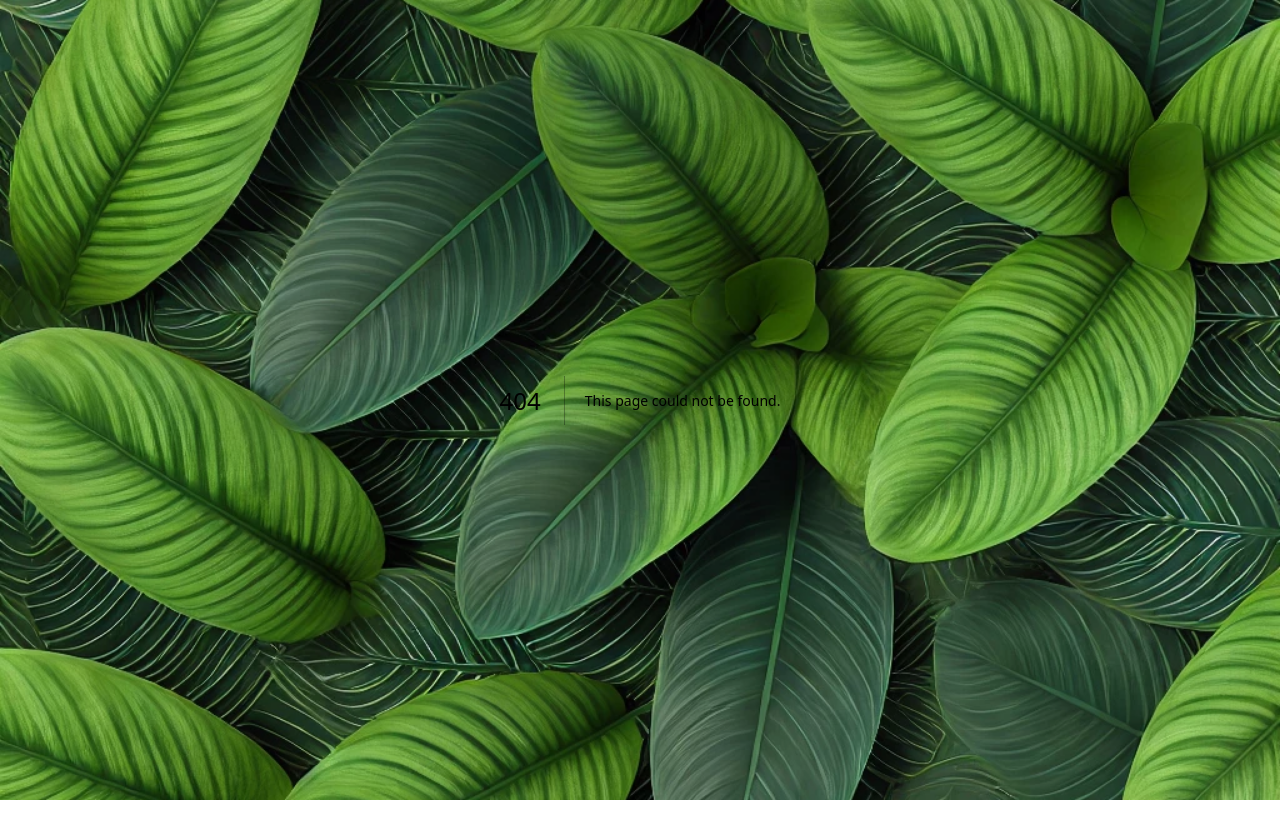
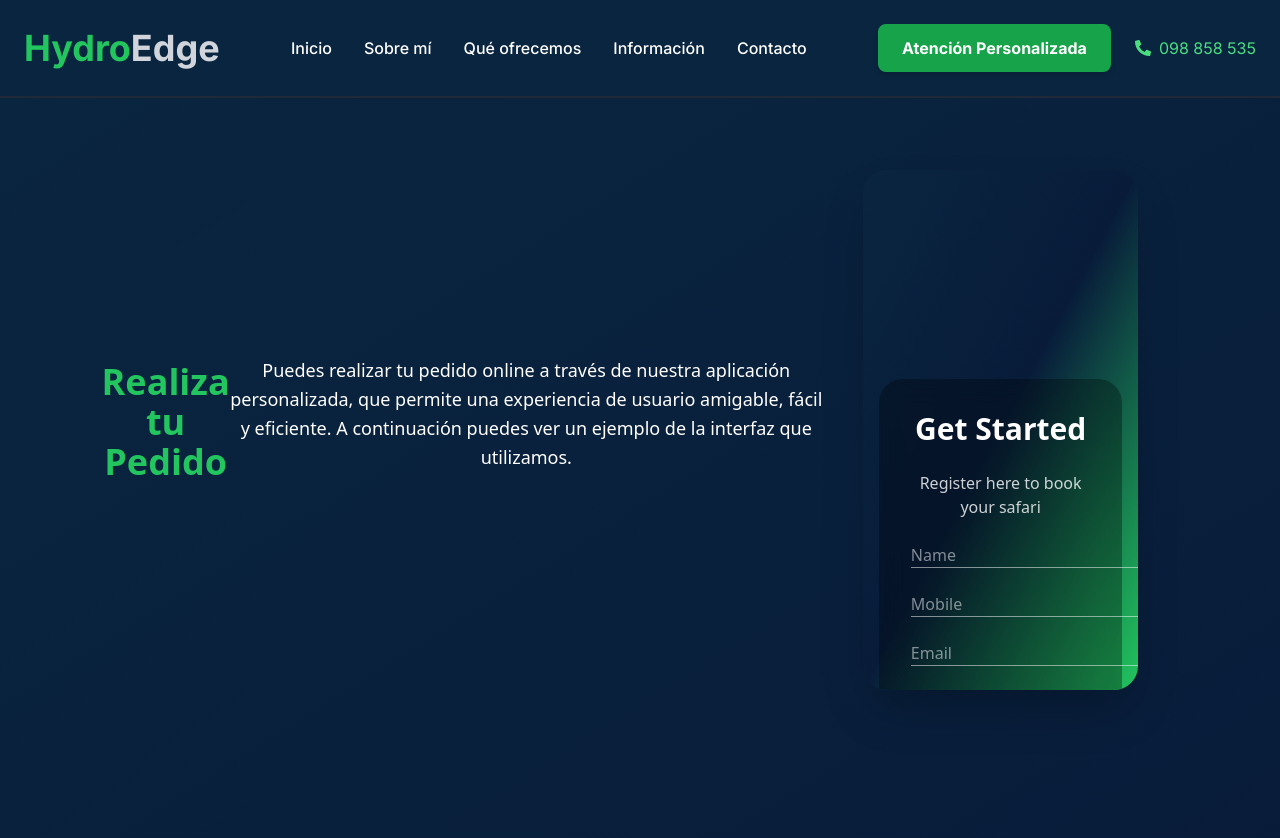
Before and after one commit to RamaGV/HydroEdge_front, a Next.js app: page /prueba in a window 1280 px wide. Before the commit this address had no page. Shown: the top 838 px of the page. Before the commit the page ends 800 px from the top, so only its background shows below. Built offline with nearby package versions, Linux system fonts and the light colour scheme.

Commit message:
Actualizo principal

```diff
--- a/app/home_lg/components/PrimerSecc.tsx
+++ b/app/home_lg/components/PrimerSecc.tsx
@@ -1,4 +1,5 @@
 import React, { useEffect, useState } from 'react';
+import Link from 'next/link';
 import Image from 'next/image';
 
 const images = [
@@ -39,10 +40,10 @@ const PrimerSecc: React.FC = () => {
           <p className="text-xl mb-8">
             Soluciones automatizadas para cultivos sostenibles y eficientes. Lleva tu experiencia agrícola al siguiente nivel.
           </p>
-          <a href="#"
+          <Link href="/prueba"
             className="inline-block px-8 py-4 bg-green-600 text-white font-semibold rounded-md hover:bg-green-700 transition duration-300 ease-in-out">
-            Comenzar Ahora
-          </a>
+            Prueba Ahora
+          </Link>
         </div>
       </div>
     </div>
--- a/app/home_md/page.tsx
+++ b/app/home_md/page.tsx
@@ -24,7 +24,7 @@ export default function Home_md() {
       {!isLoggin && <LoginPage />}
           {isLoggin && (
               <div className={`${isDarkMode ? 'dark' : 'light'}`}>
-                <div className="flex flex-col min-h-screen select-none
+                <div className="flex flex-col min-h-screen select-none mt-16
                                 bg-background-light text--textlight
                                 dark:bg-background-dark dark:text-text-dark
                                 transition-colors duration-300">
--- /dev/null
+++ b/app/prueba/page.tsx
@@ -0,0 +1,34 @@
+// pages/Pedido.tsx
+import React from 'react';
+import Header_lg from '@/components/Header_lg';
+import Home_md from '@/app/home_md/page';
+
+const Prueba: React.FC = () => {
+  return (
+    <>
+      <Header_lg />
+      <div className="min-h-screen bg-gradient-to-br from-[#0A2540] to-[#081C3A] text-white  flex flex-col items-center text-center font-sans">
+        <section className="flex flex-row items-center mt-8">
+          <h1 className="text-4xl font-bold mb-4 text-green-500">Realiza tu Pedido</h1>
+          <p className="text-lg leading-relaxed mb-8 max-w-3xl">
+            Puedes realizar tu pedido online a través de nuestra aplicación personalizada, que permite una experiencia de usuario amigable, fácil y eficiente. A continuación puedes ver un ejemplo de la interfaz que utilizamos.
+          </p>
+
+          {/* Imagen del celular con el componente dentro */}
+          <div className="relative w-full max-w-md h-[600px]">
+
+            <div className="absolute inset-10 flex  justify-center">
+              {/* Componente HomeMD cargado en el centro */}
+              <div className="w-full h-full overflow-hidden rounded-3xl shadow-2xl  bg-gradient-to-br from-[#0A2540] via-[#081C3A] to-green-500
+                 ">
+                <Home_md />
+              </div>
+            </div>
+          </div>
+        </section>
+      </div>
+    </>
+  );
+};
+
+export default Prueba;
```
